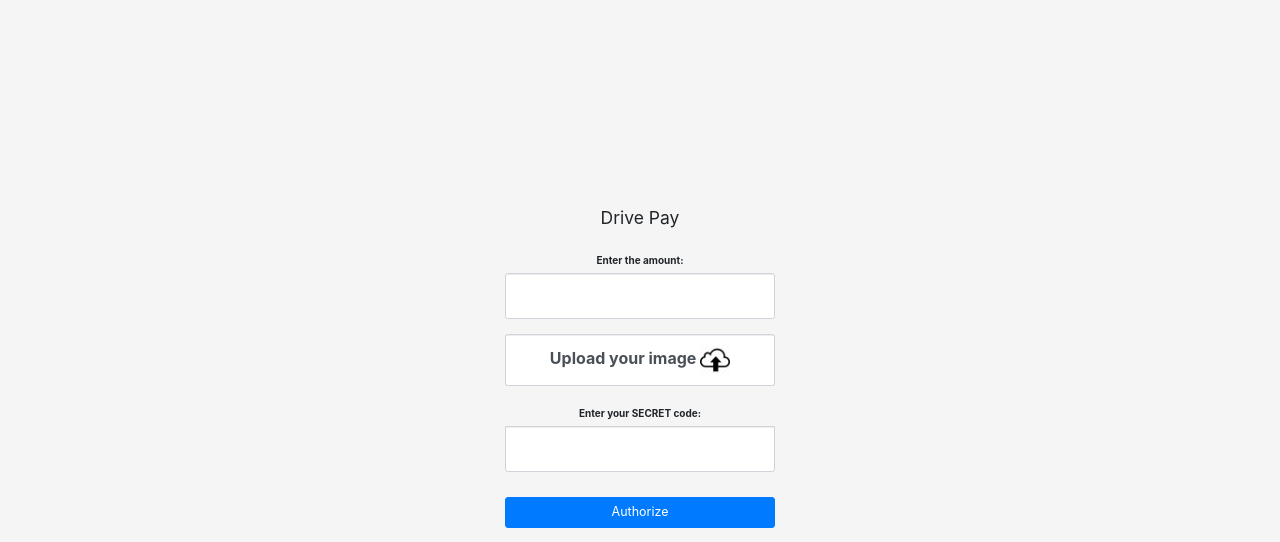
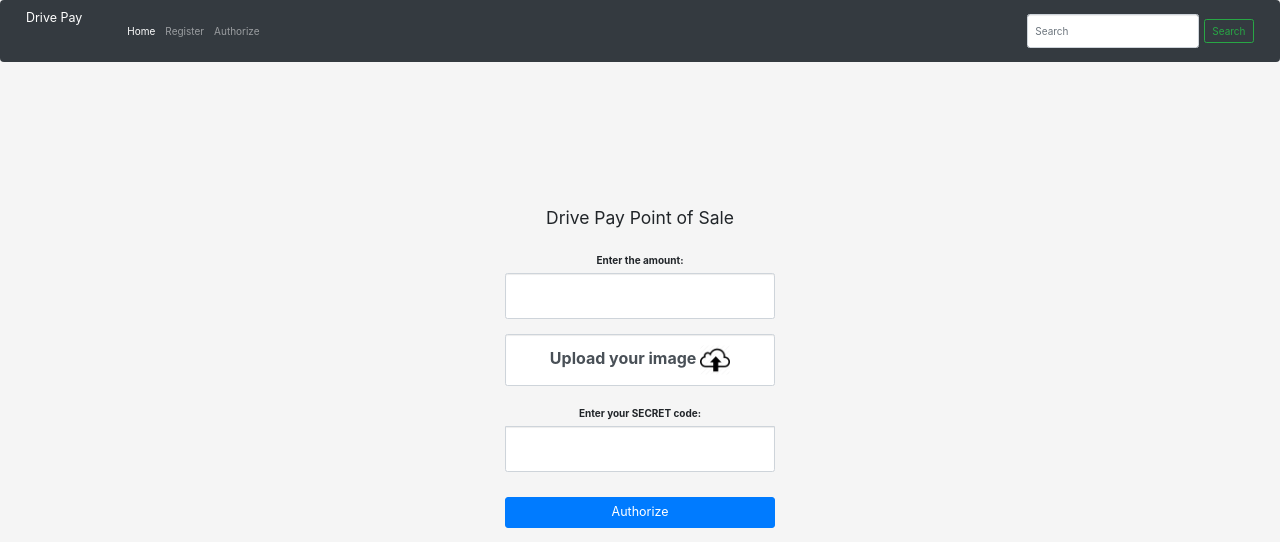
Before and after one commit to ritzler/drivepay, a Flask app: page /auth in a window 1280 px wide. Shown: the top 542 px of the page. Run offline with Flask 2, Linux system fonts and the light colour scheme; some libraries are stand-ins or nearby versions.

Commit message:
added navbar

```diff
--- a/app.py
+++ b/app.py
@@ -30,8 +30,13 @@ def dw_auth(image, amount, secret):
         'Content-type': 'application/json'
     }
     r = requests.get(url, headers=headers)
-    print(r.text)
-    return r
+    if r.status_code == 200:
+        return json.loads(r.text)
+    else:
+        return None
+
+def authorize_match(match):
+    return
 
 @app.route('/')
 def index():
--- a/templates/auth.html
+++ b/templates/auth.html
@@ -3,6 +3,7 @@
 
 
 {% block content %}
+    {{ super() }}
     <script>
   function previewImage(input) {
     var preview = document.getElementById('preview');
@@ -23,7 +24,7 @@
 <body class="text-center">
 
 <div class="text-center mb-4">
-	<h1 class="h3 mb-3 font-weight-normal">Drive Pay</h1>
+	<h1 class="h3 mb-3 font-weight-normal">Drive Pay Point of Sale</h1>
 	<form class="form-signin" method="POST" enctype="multipart/form-data" action="{{ url_for('submit_amount') }}">
 		<label>Enter the amount:</label><br />
 		<input type="amount" name="amount" class="form-control"><br />
--- a/templates/auth_submit.html
+++ b/templates/auth_submit.html
@@ -5,6 +5,7 @@
     <title>Thank you</title>
 </head>
 {% block content %}
+        {{ super() }}
 <body class="text-center">
 <h1 class="h3 mb-3 font-weight-normal">Member: {{ member }}</h1><br/>
 <h1 class="h3 mb-3 font-weight-normal">Amount: {{ amount }}</h1><br/>
--- a/templates/base.html
+++ b/templates/base.html
@@ -27,3 +27,8 @@
         <link rel="stylesheet" type="text/css" href="{{url_for('static', filename='signin.css')}}">
 
 {% endblock %}
+{% block content %}
+<body>
+{% include "header.html" %}
+</body>
+{% endblock %}
--- /dev/null
+++ b/templates/header.html
@@ -0,0 +1,23 @@
+    <nav class="navbar navbar-expand-md navbar-dark fixed-top bg-dark">
+      <a class="navbar-brand" href="#">Drive Pay</a>
+      <button class="navbar-toggler" type="button" data-toggle="collapse" data-target="#navbarCollapse" aria-controls="navbarCollapse" aria-expanded="false" aria-label="Toggle navigation">
+        <span class="navbar-toggler-icon"></span>
+      </button>
+      <div class="collapse navbar-collapse" id="navbarCollapse">
+        <ul class="navbar-nav mr-auto">
+          <li class="nav-item active">
+            <a class="nav-link" href="{{ url_for('index') }}">Home <span class="sr-only"></span></a>
+          </li>
+          <li class="nav-item">
+            <a class="nav-link" href="{{ url_for('register') }}">Register</a>
+          </li>
+          <li class="nav-item">
+            <a class="nav-link" href="{{ url_for('auth') }}">Authorize</a>
+          </li>
+        </ul>
+        <form class="form-inline mt-2 mt-md-0">
+          <input class="form-control mr-sm-2" type="text" placeholder="Search" aria-label="Search">
+          <button class="btn btn-outline-success my-2 my-sm-0" type="submit">Search</button>
+        </form>
+      </div>
+    </nav>
--- a/templates/index.html
+++ b/templates/index.html
@@ -12,7 +12,8 @@
    This will keep scripts at the page end and a navbar you add on later
    intact. #}
 {% block content %}
-  <div class="fa-home">
+{{ super() }}
+    <div>
   {%- with messages = get_flashed_messages(with_categories=True) %}
   {%- if messages %}
     <div class="row">
--- a/templates/signup.html
+++ b/templates/signup.html
@@ -3,6 +3,7 @@
 
 
 {% block content %}
+    {{ super() }}
     <script>
   function previewImage(input) {
     var preview = document.getElementById('preview');
--- a/templates/thankyou.html
+++ b/templates/thankyou.html
@@ -5,6 +5,7 @@
     <title>Thank you</title>
 </head>
 {% block content %}
+    {{ super() }}
 <body class="text-center">
 <h1 class="h3 mb-3 font-weight-normal">Thank you for registering {{ cm }} with plate {{ plate }}.</h1>
 </body>
```
